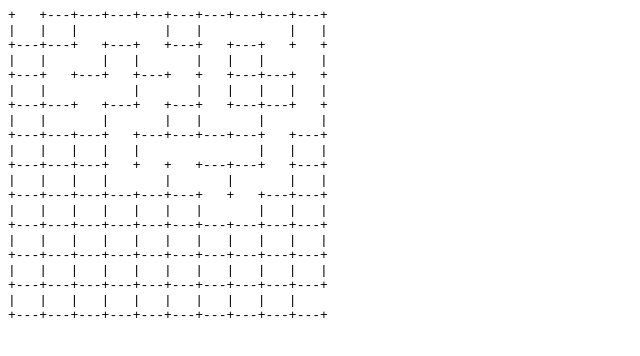
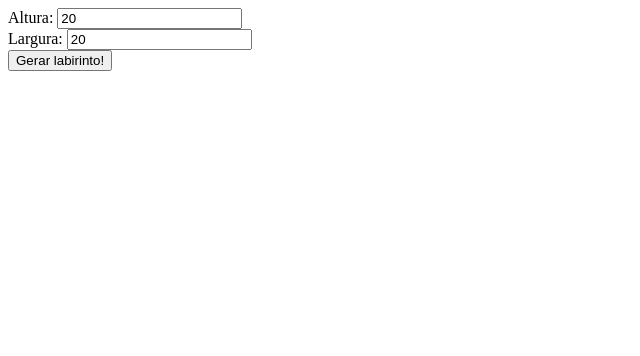
Before and after one commit to ederson-torresini/catalogo-de-jogos, a website: page index.html in a window 1280 px wide. Shown: the whole page, without its empty margins (0-640 px from the left). Drawn offline with Linux system fonts and the light colour scheme.

Commit message:
Criar página para GitHub Pages

```diff
--- a/index.html
+++ b/index.html
@@ -1,9 +1,15 @@
 <html>
+
 <head>
 	<title>Labirinto</title>
 </head>
+
 <body>
+	Altura: <input id="altura" value="20"></input><br/>
+	Largura: <input id="largura" value="20"></input><br/>
+	<button id="gerar" onclick="gerar()">Gerar labirinto!</button>
 	<pre id="out"></pre>
 	<script type="text/javascript" src="labirinto.js"></script>
 </body>
+
 </html>
--- a/labirinto.js
+++ b/labirinto.js
@@ -18,9 +18,7 @@ function maze(x, y) {
         j > 0 && j < x + 1 && k > 0 && (j != here[0] + 1 || k != here[1] + 1)
       );
   }
-
-  function step() {
-    if (0 < n) {
+  while (0 < n) {
     var potential = [
       [here[0] + 1, here[1]],
       [here[0], here[1] + 1],
@@ -40,17 +38,7 @@ function maze(x, y) {
       else verti[(next[0] + here[0] - 1) / 2][next[1]] = true;
       path.push((here = next));
     } else here = path.pop();
-      document.getElementById("out").innerHTML = display({
-        x: x,
-        y: y,
-        horiz: horiz,
-        verti: verti,
-        here: here
-      });
-      setTimeout(step, 100);
   }
-  }
-  step();
   return { x: x, y: y, horiz: horiz, verti: verti };
 }
 
@@ -76,4 +64,13 @@ function display(m) {
   return text.join("");
 }
 
-document.getElementById("out").innerHTML = display(maze(10, 10));
+function gerar() {
+  document.getElementById("out").innerHTML = "";
+  var altura =
+    parseInt(document.querySelector("input#altura").value.trim()) ||
+    parseInt(document.querySelector("input#altura").defaultValue);
+  var largura =
+    parseInt(document.querySelector("input#largura").value.trim()) ||
+    parseInt(document.querySelector("input#largura").defaultValue);
+  document.getElementById("out").innerHTML = display(maze(altura, largura));
+}
```
Lines whose indentation alone changed are shown as unchanged.
